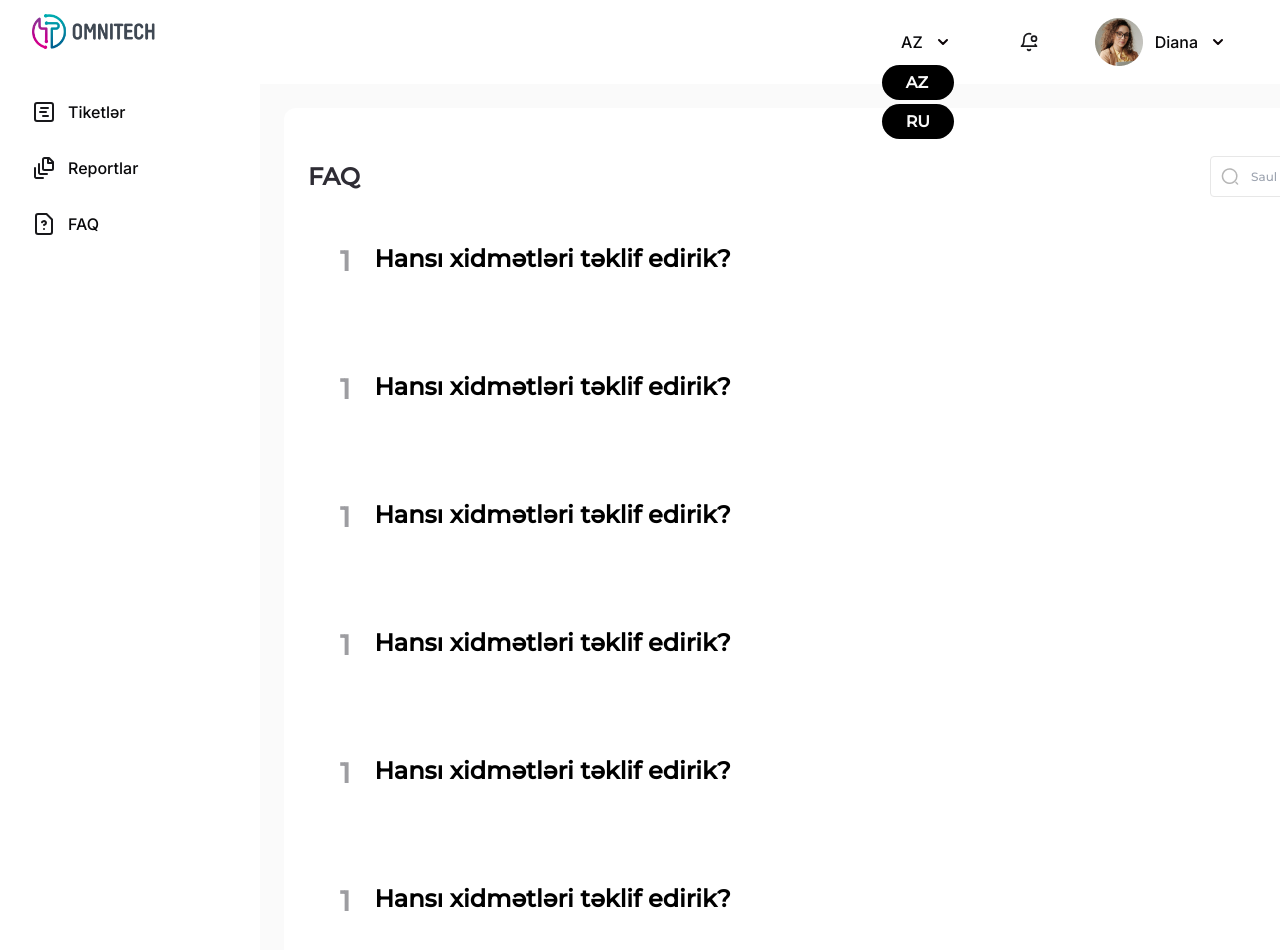
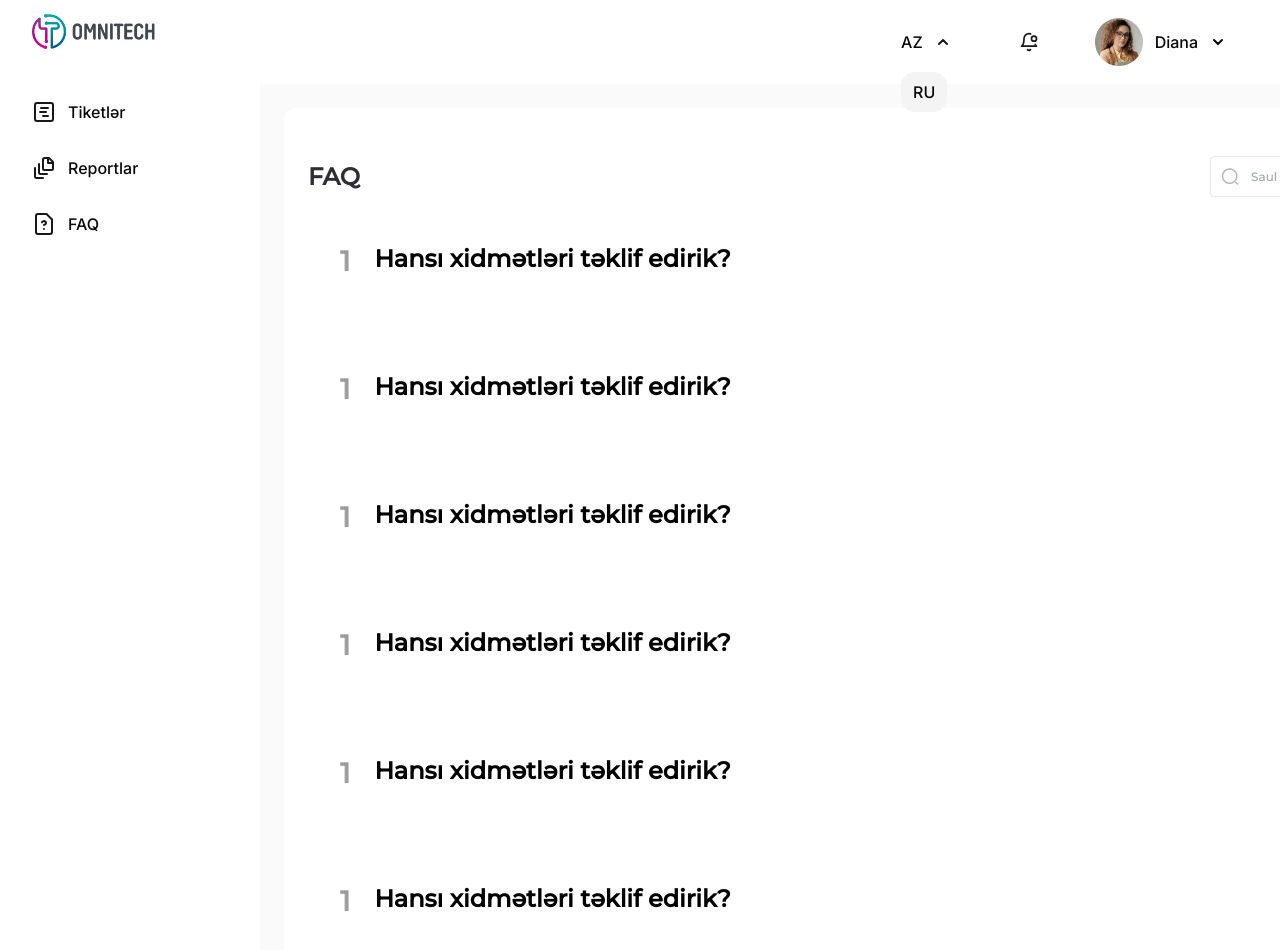
Before and after one commit to kenanakperov/Omnitech, a React (Create React App) app: page /FAQ in a window 1280 px wide. Both pictures are taken after a click on the element 942 px from the left and 42 px from the top of the page. Shown: the top 950 px of the page. Built offline with nearby package versions, Linux system fonts and the light colour scheme.

Commit message:
initial commit

```diff
--- a/src/component/TopBar.jsx
+++ b/src/component/TopBar.jsx
@@ -1,49 +1,68 @@
 import React from "react";
-import { ArrowDown, Chime } from "../svg";
+import { ArrowDown, ArrowUp, Chime, LogOutI } from "../svg";
 import { useState } from "react";
+import { Link } from "react-router-dom";
 
 const TopBar = () => {
   const [hideDrop, setHideDrop] = useState("false");
-  const langDrop = () => {
-    hideDrop === "false" ? setHideDrop("showDrop") : setHideDrop("false");
+  const [logOutBtn, setLogOutBtn] = useState("true");
+  const [logout, setLogOut] = useState("false");
+  const [lang, setLang] = useState("AZ");
+  const [langBtn, setLangBtn] = useState("false");
+const langFunc = ()=>{
+  lang === "AZ" ? setLang("RU") : setLang("AZ");
+  setHideDrop("false");
+  setLangBtn("false")
+}
+  const langBtnChange = () => {
+    if (langBtn === "true") {
+      setLangBtn("false");
+      setHideDrop("false");
+    } else {
+      setLangBtn("true");
+      setHideDrop("showDrop");
+    }
   };
-  const [lang, setLang] = useState("AZ");
+  const arrowDownUp = () => {
+    if (logOutBtn === "true") {
+      setLogOutBtn("false");
+      setLogOut("true");
+    } else {
+      setLogOutBtn("true");
+      setLogOut("false");
+    }
+  };
   return (
     <>
       <div className="topBar">
         <div className="languageChanger">
           <span>{lang}</span>
-          <div onClick={langDrop}>
-            <ArrowDown />
+          <div onClick={langBtnChange}>
+            {langBtn === "false" ? <ArrowDown /> : <ArrowUp />}
           </div>
+          <p
+            className={hideDrop}
+            onClick={langFunc}
+          >
+            <h4>{lang === "AZ" ? "RU" : "AZ"}</h4>
+          </p>
         </div>
         <div className="notification">
           <Chime />
         </div>
         <div className="userProfile">
-          <img src={require("../images/Avatar.png")} alt=""/>
+          <img src={require("../images/Avatar.png")} alt="" />
           <span>Diana</span>
-          <ArrowDown />
+          <div className="cursor-pointer" onClick={arrowDownUp}>
+            {logOutBtn === "false" ? <ArrowUp /> : <ArrowDown />}
+          </div>
+          <div className="profileDrop">
+            <Link to={"/"} className={logout}>
+              Çıxış
+            </Link>
+          </div>
         </div>
       </div>
-      <p className={hideDrop}>
-        <span
-          onClick={() => {
-            setLang("AZ");
-            setHideDrop("false");
-          }}
-        >
-          AZ
-        </span>
-        <span
-          onClick={() => {
-            setLang("RU");
-            setHideDrop("false");
-          }}
-        >
-          RU
-        </span>
-      </p>
     </>
   );
 };
--- a/src/style/component/topBar.scss
+++ b/src/style/component/topBar.scss
@@ -1,5 +1,4 @@
 .topBar {
-  //   margin-left: 260px;
   width: 100%;
   display: flex;
   padding: 14px 36px;
@@ -13,6 +12,24 @@
     gap: 12px;
     border-radius: 1000px;
     margin-right: 16px;
+    position: relative;
+    p {
+      cursor: pointer;
+      position: absolute;
+      top: 50px;
+      padding-right: 18px;
+      color: var(--color-text, #09090b);
+      font-family: Inter;
+      font-size: 16px;
+      font-style: normal;
+      font-weight: 500;
+      line-height: 24px;
+      h4{
+        padding: 8px 12px;
+        border-radius: 14px;
+        background: var(--color-bg-elevated, #f4f4f5);
+      }
+    }
     span {
       color: var(--color-text, #09090b);
       font-family: Inter;
@@ -46,6 +63,28 @@
     align-items: center;
     gap: 12px;
     margin-left: 17px;
+    position: relative;
+    .profileDrop {
+      position: absolute;
+      padding-top: 105px;
+      padding-left: 43px;
+      a {
+        display: flex;
+        align-items: center;
+        padding: 12px 18px;
+        border-radius: 14px;
+        background: var(--color-bg-elevated, #f4f4f5);
+        color: var(--color-text, #09090b);
+
+        /* text-base/font-medium */
+        font-family: Inter;
+        font-size: 16px;
+        font-style: normal;
+        font-weight: 500;
+        line-height: 24px; /* 150% */
+      }
+    }
+
     span {
       color: var(--color-text, #09090b);
       font-family: Inter;
@@ -56,34 +95,3 @@
     }
   }
 }
-
-.showDrop {
-  display: flex;
-  flex-direction: column;
-  widows: 600px;
-  height: 600px;
-  position: absolute;
-  top: 65px;
-  right: 310px;
-
-  span {
-    display: flex;
-    cursor: pointer;
-    margin-bottom: 4px;
-    padding: 8px 24px;
-    align-items: center;
-    gap: 12px;
-    border-radius: 1000px;
-    background-color: black;
-    margin-right: 16px;
-    color: #fafafa;
-    font-family: Montserrat;
-    font-size: 16px;
-    font-style: normal;
-    font-weight: 600;
-    line-height: normal;
-  }
-  span:hover {
-    opacity: 0.8;
-  }
-}
--- a/src/svg/index.js
+++ b/src/svg/index.js
@@ -88,6 +88,24 @@ export const Chime = (props) => (
   </svg>
 );
 
+export const ArrowUp = (props) => (
+  <svg
+    xmlns="http://www.w3.org/2000/svg"
+    width={16}
+    height={16}
+    fill="none"
+    {...props}
+  >
+    <path
+      stroke="#18181B"
+      strokeLinecap="round"
+      strokeLinejoin="round"
+      strokeWidth={2}
+      d="M12 10 8 6l-4 4"
+    />
+  </svg>
+);
+
 export const Dot = (props) => (
   <svg
     xmlns="http://www.w3.org/2000/svg"
@@ -100,7 +118,23 @@ export const Dot = (props) => (
   </svg>
 );
 
-
+export const LogOutI = (props) => (
+  <svg
+    xmlns="http://www.w3.org/2000/svg"
+    width={17}
+    height={16}
+    fill="none"
+    {...props}
+  >
+    <path
+      stroke="#18181B"
+      strokeLinecap="round"
+      strokeLinejoin="round"
+      strokeWidth={2}
+      d="M6.5 14H3.833A1.334 1.334 0 0 1 2.5 12.667V3.333A1.333 1.333 0 0 1 3.833 2H6.5m4.667 9.333L14.5 8m0 0-3.333-3.333M14.5 8h-8"
+    />
+  </svg>
+);
 
 export const Plus = (props) => (
   <svg
@@ -348,7 +382,7 @@ export const SearchI = (props) => (
       d="m17.5 17.5-3.583-3.583m1.916-4.75a6.667 6.667 0 1 1-13.333 0 6.667 6.667 0 0 1 13.333 0Z"
     />
   </svg>
-)
+);
 
 export const Close = (props) => (
   <svg
@@ -565,7 +599,7 @@ export const WhiteClose = (props) => (
       clipRule="evenodd"
     />
   </svg>
-)
+);
 
 export const PeopleIcon = (props) => (
   <svg
```
